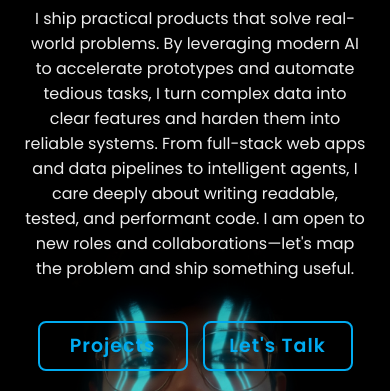
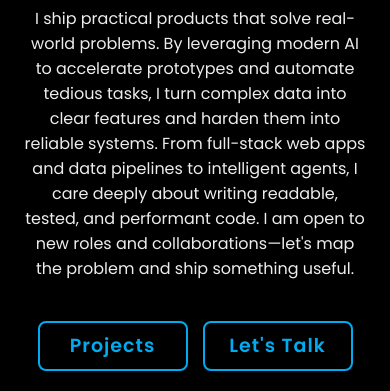
Before and after one commit to Aniruddha-M-Dhir/aniruddha-portfolio-websiste, a website: page index.html in a window 390 px wide. Shown: the part 386-777 px from the top of the page. Drawn offline with nearby package versions, Linux system fonts and the light colour scheme.

Commit message:
style: remove background image and reduce bottom padding in mobile home section

```diff
--- a/style.css
+++ b/style.css
@@ -709,11 +709,10 @@ form button:hover::before {
 
   /* HOME SECTION: Stack content and image */
   .home {
-    /* Adjust padding to make room for content stack */
-    padding: 110px 6% 360px;
-    /* Move image to bottom-center of the screen */
-    background-position: center 78%;
-    background-size: 95vw;
+    /* Adjust padding for content stack */
+    padding: 110px 6% 120px;
+    /* Remove the picture on mobile view */
+    background-image: none;
   }
 
   .home-content {
```
